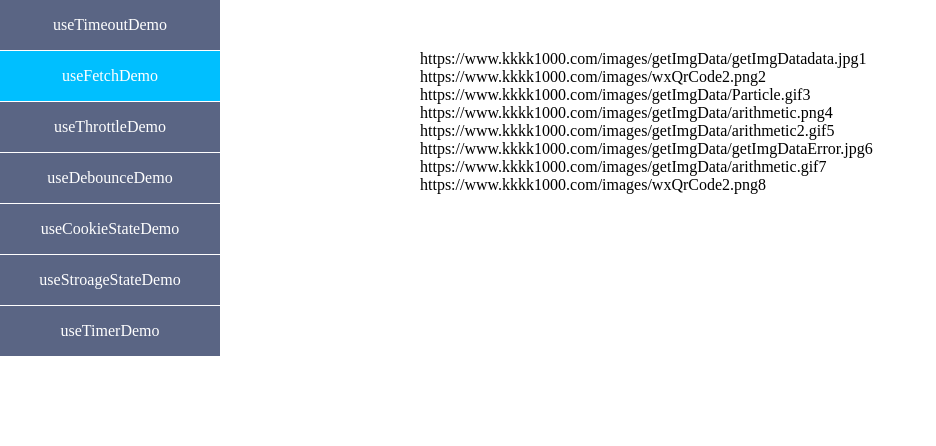
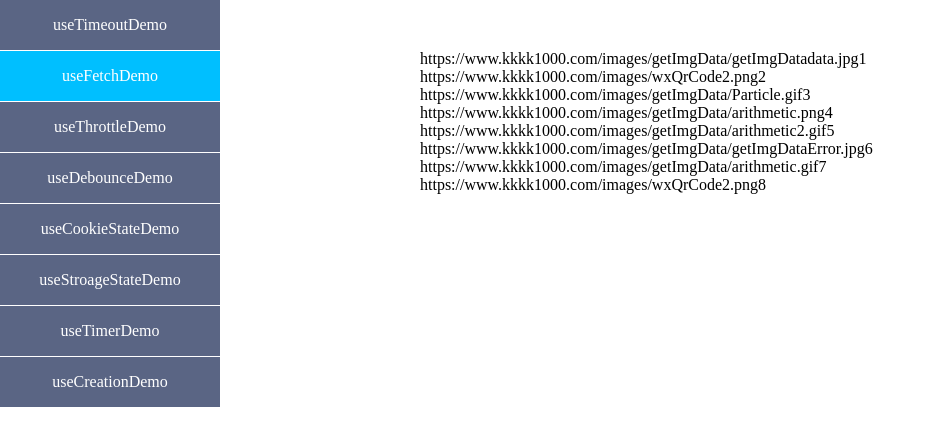
Before and after one commit to wineSu/dhooks, a React app: page /fetch in a window 1280 px wide. Shown: the top 446 px of the page, without its empty margins (0-936 px from the left). Built offline with nearby package versions, Linux system fonts and the light colour scheme; the HTML template or start-up script is replaced by a standard one.

Commit message:
增加 实例化的避免重复创建

```diff
--- a/src/App.js
+++ b/src/App.js
@@ -9,6 +9,7 @@ import useDebounceDemo from './demo/useDebounce';
 import useCookieStateDemo from './demo/useCookieState';
 import useStroageStateDemo from './demo/useStroageState';
 import useTimerDemo from './demo/useTimer';
+import useCreationDemo from './demo/useCreation';
 
 import './index.less';
 
@@ -26,6 +27,7 @@ class App extends Component {
               <NavLink to="/useCookieStateDemo" activeClassName='cur'>useCookieStateDemo</NavLink>
               <NavLink to="/useStroageStateDemo" activeClassName='cur'>useStroageStateDemo</NavLink>
               <NavLink to="/useTimerDemo" activeClassName='cur'>useTimerDemo</NavLink>
+              <NavLink to="/useCreationDemo" activeClassName='cur'>useCreationDemo</NavLink>
             </div>
             <div className = "right">
               <Route exact path="/index" component={useTimeoutDemo} />
@@ -35,6 +37,7 @@ class App extends Component {
               <Route exact path="/useCookieStateDemo" component={useCookieStateDemo} />
               <Route exact path="/useStroageStateDemo" component={useStroageStateDemo} />
               <Route exact path="/useTimerDemo" component={useTimerDemo} />
+              <Route exact path="/useCreationDemo" component={useCreationDemo} />
             </div>
         </div>
       </Router>
--- /dev/null
+++ b/src/demo/useCreation.jsx
@@ -0,0 +1,31 @@
+
+import React, { useState } from 'react';
+import { useCreation } from '../yhooks';
+
+class Foo {
+  constructor() {
+    this.data = Math.random();
+  }
+}
+
+export default function useCreationDemo () {
+
+  const foo = useCreation(() => new Foo());
+
+  const [flag, setFlag] = useState(0);
+
+  return (
+    <>
+      <p>实例化一次：{foo.data}</p>
+      <p>变化的数据：{flag}</p>
+      <button
+        type="button"
+        onClick={() => {
+          setFlag((v) => ++v);
+        }}
+      >
+        render again
+      </button>
+    </>
+  );
+}
--- /dev/null
+++ b/src/demo/useTimer.jsx
@@ -0,0 +1,18 @@
+
+import React, { useState } from 'react';
+import { useTimer } from '../yhooks';
+
+const useTimerDemo = () => {
+
+  const [state] = useTimer(() => {
+    console.log('end')
+  }, 10);
+
+  return (
+    <div>
+       倒计时：{state}
+    </div>
+  );
+};
+
+export default useTimerDemo;
--- a/src/yhooks/index.js
+++ b/src/yhooks/index.js
@@ -29,3 +29,7 @@ export {
 export {
     useTimer
 } from './useTimer';
+
+export {
+    useCreation
+} from './useCreation';
--- /dev/null
+++ b/src/yhooks/useCreation.js
@@ -0,0 +1,19 @@
+import { useRef } from 'react';
+
+/**
+ * 避免实例被重复创建，没有使用 useEffect 为了避免再次渲染
+ * @param {*} factory
+ * @param {*} deps
+ */
+export function useCreation(factory, deps) {
+
+    const { current } = useRef({
+        deps,
+        initialized: false,
+    });
+    if (!current.initialized) {
+        current.obj = factory();
+        current.initialized = true;
+    }
+    return current.obj;
+}
--- /dev/null
+++ b/src/yhooks/useTimer.js
@@ -0,0 +1,34 @@
+import { useEffect, useState } from 'react';
+
+/**
+ * 倒计时 验证码
+ * @param {*} fn
+ * @param {*} second
+ */
+export function useTimer(fn, second = 5) {
+
+    const [time, setTime] = useState(second);
+
+    useEffect(() => {
+        let timerId;
+        let count = () => {
+            timerId = setTimeout(() => {
+                setTime(v => {
+                    if(v == 1){
+                        clearTimeout(timerId);
+                        fn && fn();
+                        return 0;
+                    }
+                    count();
+                    return --v
+                })
+            }, 1000);
+        }
+        count();
+        return () => {
+            clearTimeout(timerId);
+        };
+    }, []);
+
+    return [time]
+}
```
